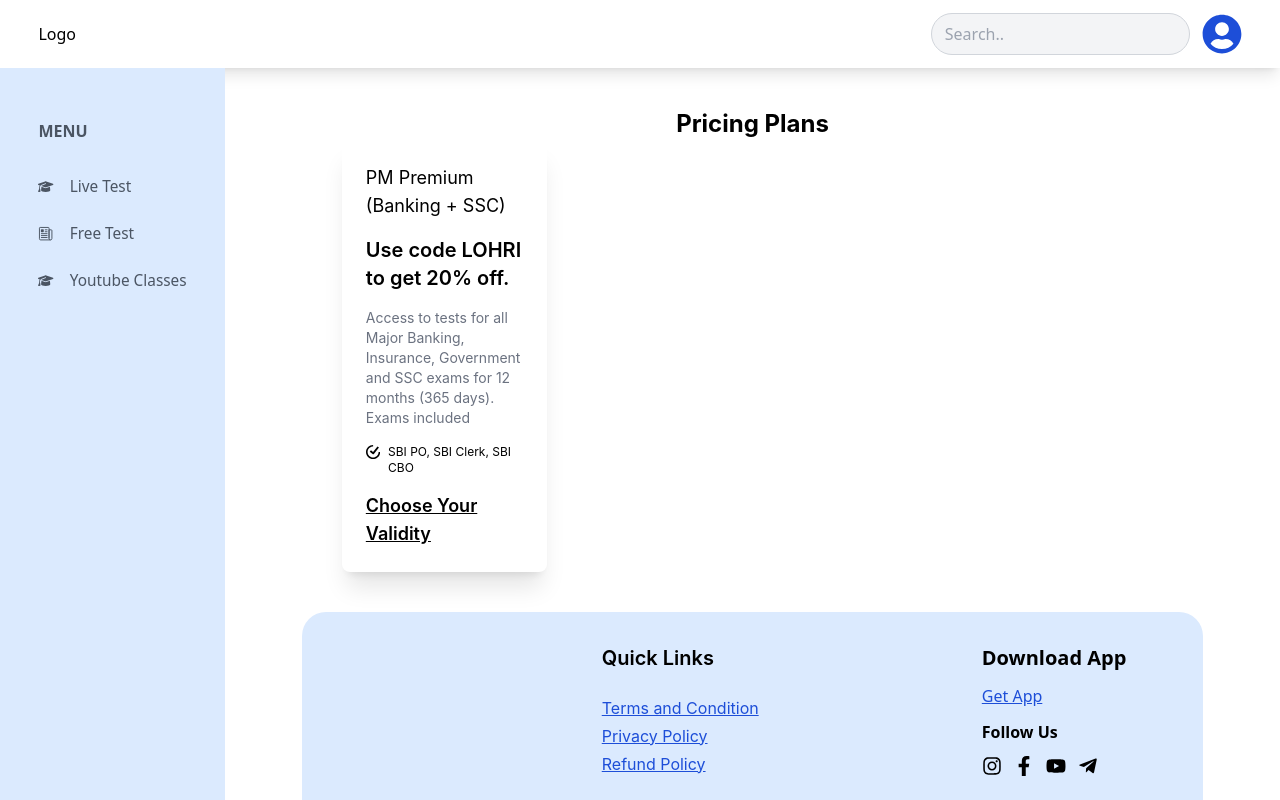
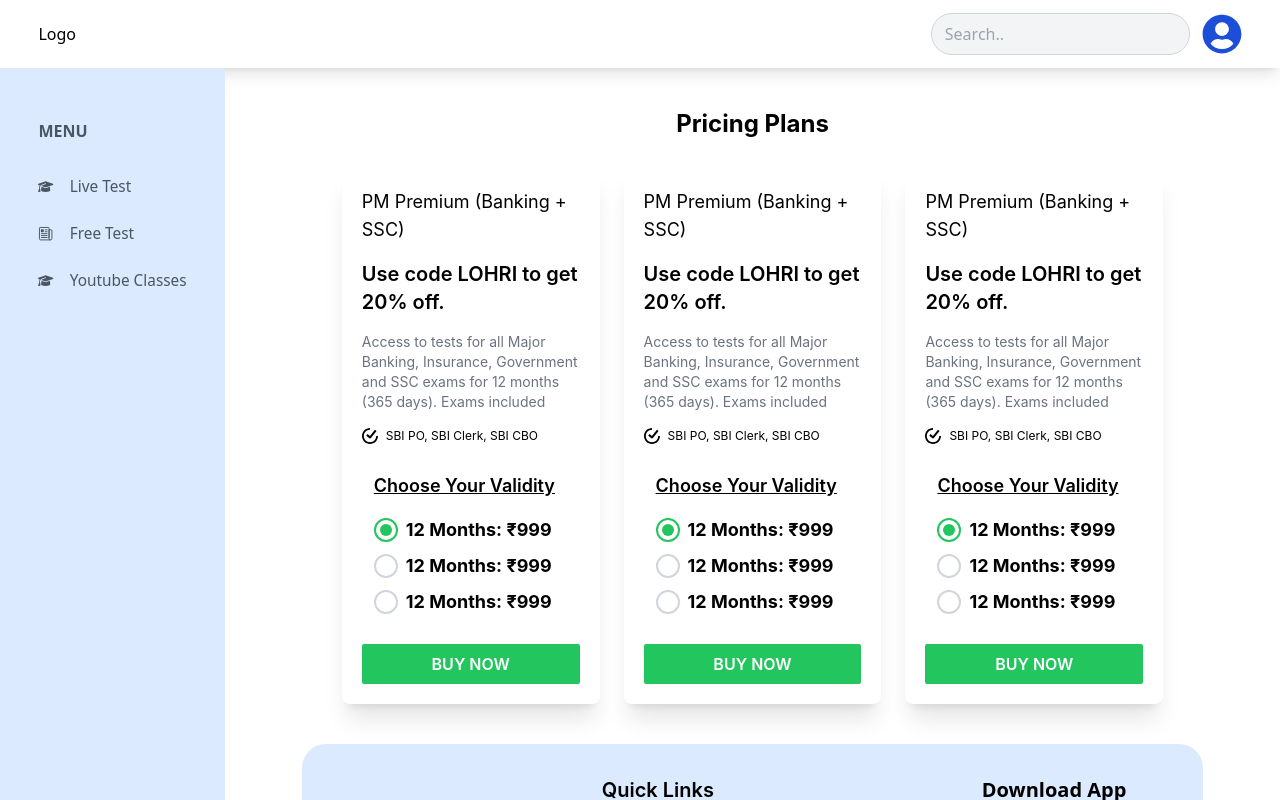
Before and after one commit to nikhildhanda04/TestWebsite, a React (Vite) app: page /pricing in a window 1280 px wide. Built offline with nearby package versions, Linux system fonts and the light colour scheme.

Commit message:
Added: Complete Pricing

```diff
--- a/package.json
+++ b/package.json
@@ -12,6 +12,7 @@
   "dependencies": {
     "@radix-ui/react-dialog": "^1.1.4",
     "@radix-ui/react-label": "^2.1.1",
+    "@radix-ui/react-radio-group": "^1.2.2",
     "@radix-ui/react-slot": "^1.1.1",
     "class-variance-authority": "^0.7.1",
     "clsx": "^2.1.1",
--- a/src/components/Pricing/PricingCard.jsx
+++ b/src/components/Pricing/PricingCard.jsx
@@ -1,9 +1,17 @@
-import React from 'react'
+import React, {useState} from 'react'
 import { SiTicktick as Tick } from "react-icons/si";
+import Radio from '../ui/Radio';
 
 const PricingCard = () => {
+  const [selectedValue, setSelectedValue] = useState("option1");
+  const options = [
+    { value: "option1", label: "12 Months: ₹999" },
+    { value: "option2", label: "12 Months: ₹999" },
+    { value: "option3", label: "12 Months: ₹999" },
+  ];
+
   return (
-    <div className='bg-white rounded-lg font-[inter] shadow-xl flex flex-col p-6 gap-4'>
+    <div className='bg-white rounded-lg font-[inter] shadow-xl flex flex-col p-5 gap-4'>
         <div className=' text-lg'>
         PM Premium (Banking + SSC)
         </div>
@@ -21,12 +29,19 @@
                 </div>
             </div>
 
-        <div className='font-semibold underline text-lg '>
-         Choose Your Validity
+        <div className="p-3">
+      <h1 className="font-semibold underline text-lg">Choose Your Validity</h1>
+      <Radio
+        options={options}
+        selectedValue={selectedValue}
+        onChange={setSelectedValue}
+        className="mt-4"
+      />
+    </div>
         </div>
-
-        </div>
-
+      <button className='px-4 py-2 bg-green-500 text-white font-semibold rounded-sm'>
+        BUY NOW
+      </button>
     </div>
   )
 }
--- a/src/components/Tests/TestDetailCard.jsx
+++ b/src/components/Tests/TestDetailCard.jsx
@@ -1,11 +1,34 @@
 import React from 'react'
 import { CiLock as Lock } from "react-icons/ci";
+import { FaRegQuestionCircle as Ques, FaRegClock as Clock} from "react-icons/fa";
+import { IoCheckmarkSharp as Tick } from "react-icons/io5";
+
 const TestDetailCard = () => {
   return (
     <div className='flex flex-col w-full shadow-xl border-l-4 border-blue-600 rounded-r-xl p-4 font-[inter]'>
     <div className='flex flex-col gap-5'>
         <div className='font-medium'>
-        Introduction of the interview course
+        Bank Clerk 1
+        </div>
+        <div className='flex p-3 flex-row gap-2 items-center'>
+          <div className=''>
+            <Ques size={13}/>
+          </div>
+          <div className='text-gray-500 font-extralight text-xs flex flex-wrap pr-1'>
+            200 Questions
+          </div>
+          <div>
+            <Clock size={13}/>
+          </div>
+          <div className='text-gray-500 font-extralight text-xs flex flex-wrap pr-1'>
+            2 Hours 15 Mins
+          </div>
+          <div>
+            <Tick size={13}/>
+          </div>
+          <div className='text-gray-500 font-extralight text-xs flex flex-wrap pr-1'>
+            50 Marks
+          </div>
         </div>
     </div>
 
@@ -14,7 +37,7 @@
     <div className='flex flex-row '>
 
     <a
-    className='flex gap-2 items-center text-orange-500 border border-orange-500 rounded-lg p-1 ml-auto px-3 text-sm'
+    className='flex gap-2 items-center text-blue-500 border border-blue-500 rounded-lg p-1 ml-auto px-3 text-sm'
     href="/pricing"
     >
       <Lock size={18}/>
--- a/src/components/auth/Login/Courses.jsx
+++ b/src/components/auth/Login/Courses.jsx
@@ -24,7 +24,7 @@
       ];
 
   return (
-    <div className='flex flex-col text-center px-[2vw] items-center justify-center py-[12vh]'>
+    <div className='flex flex-col text-center px-[2vw] items-center justify-center py-[15vh]'>
       <div className='font-[inter] text-2xl font-semibold'>
         Explore our range of Tests
       </div>
--- /dev/null
+++ b/src/components/ui/Radio.jsx
@@ -0,0 +1,30 @@
+import React from "react";
+
+const Radio = ({ options, selectedValue, onChange, className = "" }) => {
+  return (
+    <div className={`space-y-2 ${className}`}>
+      {options.map((option) => (
+        <label key={option.value} className="flex items-center space-x-2 cursor-pointer">
+
+          <div className="relative flex items-center">
+
+            <div
+              className={`w-6 h-6 rounded-full border-2 flex items-center justify-center ${
+                selectedValue === option.value
+                  ? "border-green-500"
+                  : "border-gray-300"
+              }`}
+            >
+              {selectedValue === option.value && (
+                <div className="w-3 h-3 rounded-full bg-green-500"></div>
+              )}
+            </div>
+          </div>
+          <span className="text-black font-bold text-lg">{option.label}</span>
+        </label>
+      ))}
+    </div>
+  );
+};
+
+export default Radio;
--- /dev/null
+++ b/src/components/ui/radio-group.jsx
@@ -0,0 +1,29 @@
+import * as React from "react"
+import * as RadioGroupPrimitive from "@radix-ui/react-radio-group"
+import { Circle } from "lucide-react"
+
+import { cn } from "@/lib/utils"
+
+const RadioGroup = React.forwardRef(({ className, ...props }, ref) => {
+  return (<RadioGroupPrimitive.Root className={cn("grid gap-2", className)} {...props} ref={ref} />);
+})
+RadioGroup.displayName = RadioGroupPrimitive.Root.displayName
+
+const RadioGroupItem = React.forwardRef(({ className, ...props }, ref) => {
+  return (
+    (<RadioGroupPrimitive.Item
+      ref={ref}
+      className={cn(
+        "aspect-square h-4 w-4 rounded-full border border-green-500 text-green-500 shadow focus:outline-none focus-visible:ring-1 focus-visible:ring-gray-950 disabled:cursor-not-allowed disabled:opacity-50 dark:border-green-500 dark:text-green-500 dark:focus-visible:ring-green-500",
+        className
+      )}
+      {...props}>
+      <RadioGroupPrimitive.Indicator className="flex items-center justify-center">
+        <Circle className="h-3.5 w-3.5 fill-primary" />
+      </RadioGroupPrimitive.Indicator>
+    </RadioGroupPrimitive.Item>)
+  );
+})
+RadioGroupItem.displayName = RadioGroupPrimitive.Item.displayName
+
+export { RadioGroup, RadioGroupItem }
--- a/src/screens/Login.jsx
+++ b/src/screens/Login.jsx
@@ -7,27 +7,33 @@
 import Features from '../components/auth/Login/Features/Features';
 import Footer from '../components/auth/Login/Footer';
 import LoginDialog from '../components/auth/Login/LoginDialog';
+import Herobg from '../assets/herobg.png'
 
 const Login = () => {
   return (
     <div>
+      <img
+      src={Herobg}
+      className='absolute opacity-90 z-1'
+      />
+      <div className='absolute z-99'>
       <LNavbar />
 
-      <div className='flex flex-col text-center justify-center items-center md:flex-row gap-5 py-[13vh] px-[10vw]'>
-        <div className='flex flex-col gap-8 '>
+      <div className='flex flex-col text-center text-white justify-center items-center md:flex-row gap-5 py-[12vh] px-[10vw]'>
+        <div className='flex flex-col items-center gap-8 '>
             <div className='font-[impact] text-5xl '>
             Practice | Analyse | Excel
             </div>
             <div className='font-[inter] text-xl'>
             Join the best and most affordable online platform for your banking and government exam preparation needs
             </div>
-            <div className='font-[inter] flex flex-row items-center gap-3'>
+            <div className='font-[inter] font-bold flex flex-row items-center gap-3'>
                 Start Now
                 <RArrow size={30}/>
             </div>
         </div>
 
-        <div className='bg-gray-100 flex flex-col gap-7 py-10 px-7 rounded-lg items-center'>
+        <div className='bg-gray-100 text-black flex flex-col gap-7 py-10 px-7 rounded-lg items-center'>
                 <div className='text-center font-[inter]'>
                 Join our hands to make your journey to success easier
                 </div>
@@ -68,6 +74,7 @@
         <Features />
       </div>
       <Footer />
+      </div>
     </div>
   )
 }
--- a/src/screens/Pricing.jsx
+++ b/src/screens/Pricing.jsx
@@ -3,11 +3,13 @@
 
 const Pricing = () => {
   return (
-    <div className='flex flex-col items-center p-[5vh]'>
+    <div className='flex flex-col items-center gap-7 p-[5vh]'>
         <div className='font-[inter] font-bold text-2xl'>
             Pricing Plans
         </div>
-        <div className='grid grid-cols-1 md:grid-cols-4'>
+        <div className='grid grid-cols-1 md:grid-cols-3 gap-6'>
+            <PricingCard />
+            <PricingCard />
             <PricingCard />
 
         </div>
```
Also changed, not shown: 2 other files (tests, documents, lock files or other folders).
